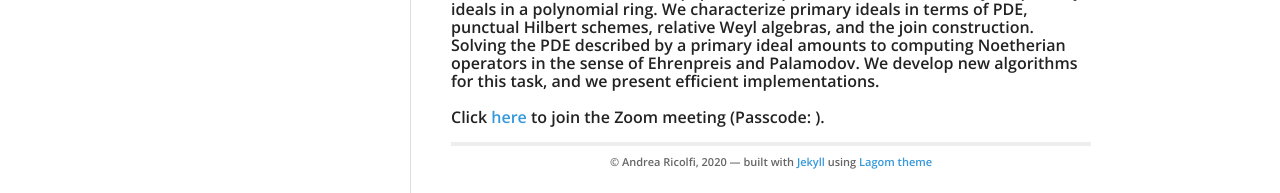
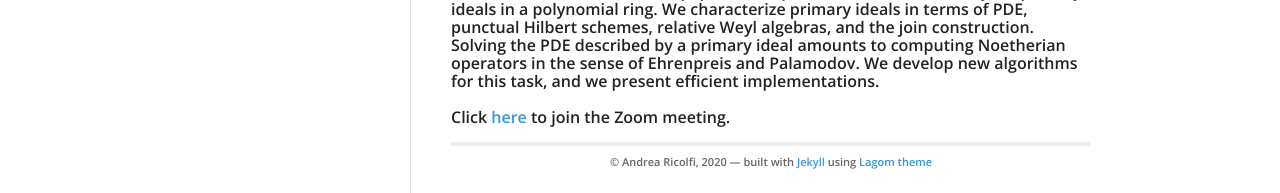
Before and after one commit to atricolfi/atricolfi.github.io, a Jekyll site: the page built from AGseminar.html, in a window 1280 px wide. Shown: the part 846-1039 px from the top of the page. Built offline with Jekyll 4.4.1, drawn with Linux system fonts in a browser that asks for light colours.

Commit message:
Update AGseminar.html

```diff
--- a/AGseminar.html
+++ b/AGseminar.html
@@ -62,7 +62,7 @@
       sense of Ehrenpreis and Palamodov. We develop new algorithms for this task, and we present efficient implementations.
       <br>
       <br>
-      Click <a href="">here</a> to join the Zoom meeting (Passcode: ).
+      Click <a href="https://us02web.zoom.us/j/84118012512">here</a> to join the Zoom meeting.
       </li>
   </ul>
 
```
